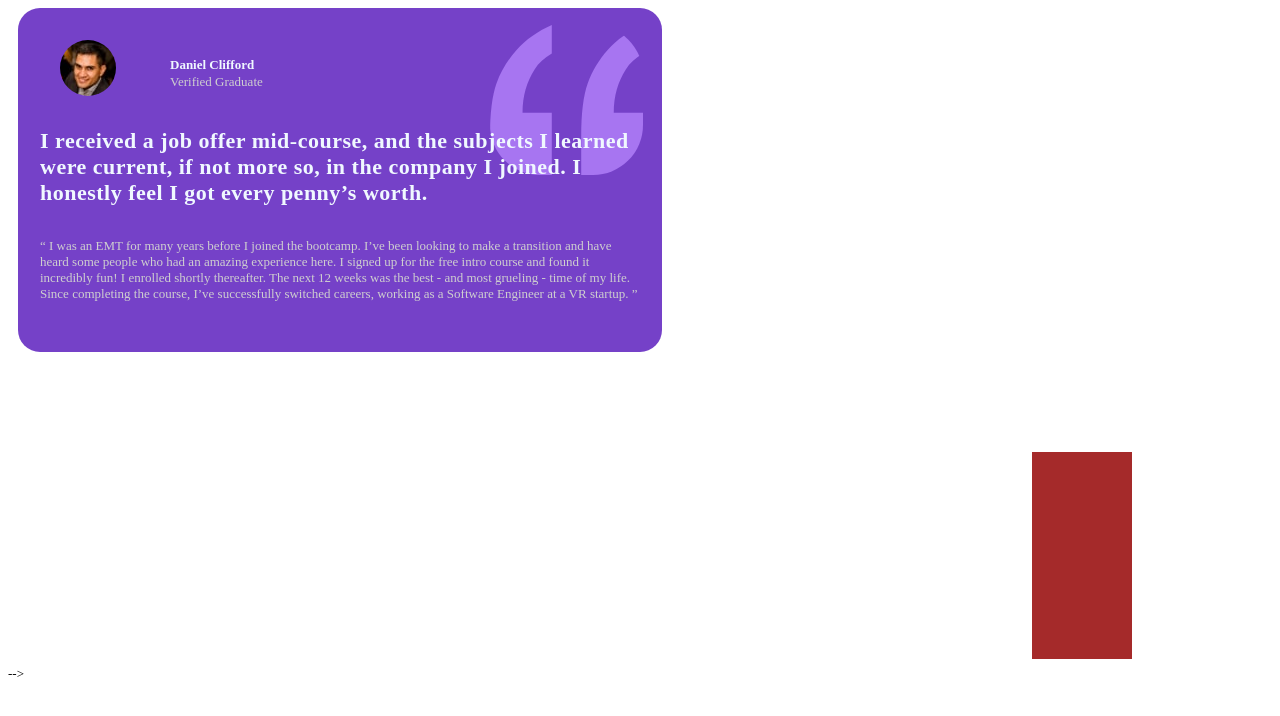
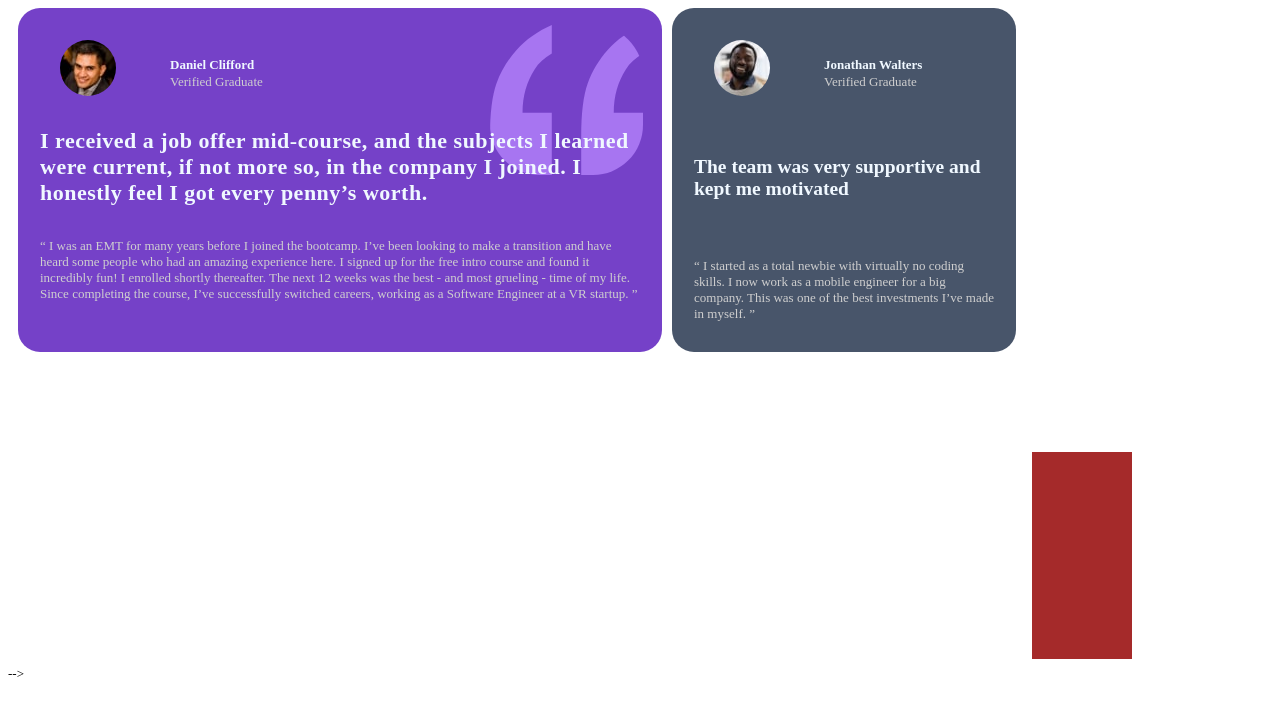
Before and after one commit to njonisomkene/div, a plain HTML site: page index.html in a window 1280 px wide. Drawn offline with Linux system fonts and the light colour scheme.

Commit message:
new changes

```diff
--- a/index.html
+++ b/index.html
@@ -50,7 +50,22 @@
         </div>
 
 
-        <div id="small" class="small1"></div>
+        <div id="small" class="small1">
+            <div class="img-txt">
+                 <div>
+                    <img src="images/image-jonathan.jpg" alt="">
+                </div>
+                <div>
+                    <h4> Jonathan Walters</h4>
+                    <p id="p">Verified Graduate</p>
+
+                </div>
+
+            </div>
+            <h2>The team was very supportive and kept me motivated</h2>
+            <p id="pp">“ I started as a total newbie with virtually no coding skills. I now work as a mobile engineer
+                for a big company. This was one of the best investments I’ve made in myself. ”</p>
+        </div>
     </div>
 
 
@@ -63,13 +78,12 @@
 
   <!--
 
-  Jonathan Walters
+
   Verified Graduate
 
   The team was very supportive and kept me motivated
 
-  “ I started as a total newbie with virtually no coding skills. I now work as a mobile engineer
-  for a big company. This was one of the best investments I’ve made in myself. ”
+
 
   Jeanette Harmon
   Verified Graduate
--- a/style.css
+++ b/style.css
@@ -12,6 +12,7 @@ body{
     height: 100px;
     width: 100px;
     margin-bottom: 7px;
+    background-color:;
 }
 
 #left {
@@ -74,3 +75,31 @@ body{
     height: 150px;
     top: -15px;
 }
+.small1{
+    background-color:  hsl(217, 19%, 35%);
+    height: 300px;
+    border-radius: 22px;
+    padding: 22px;
+}
+.small1 .img-txt{
+    display: flex;
+    margin-top: 10px;
+    width: 400px;
+}
+.small1 .img-txt img{
+    border-radius: 50px;
+
+}
+.small1 .img-txt h4,h2{
+    color: aliceblue;
+    font-weight: bolder;
+}
+.small1 p{
+    font-weight: lighter;
+    color:hsl(0, 0%, 81%);
+    position: relative;
+    top: -17px;
+}
+#pp{
+    top: 42px;
+}
```
